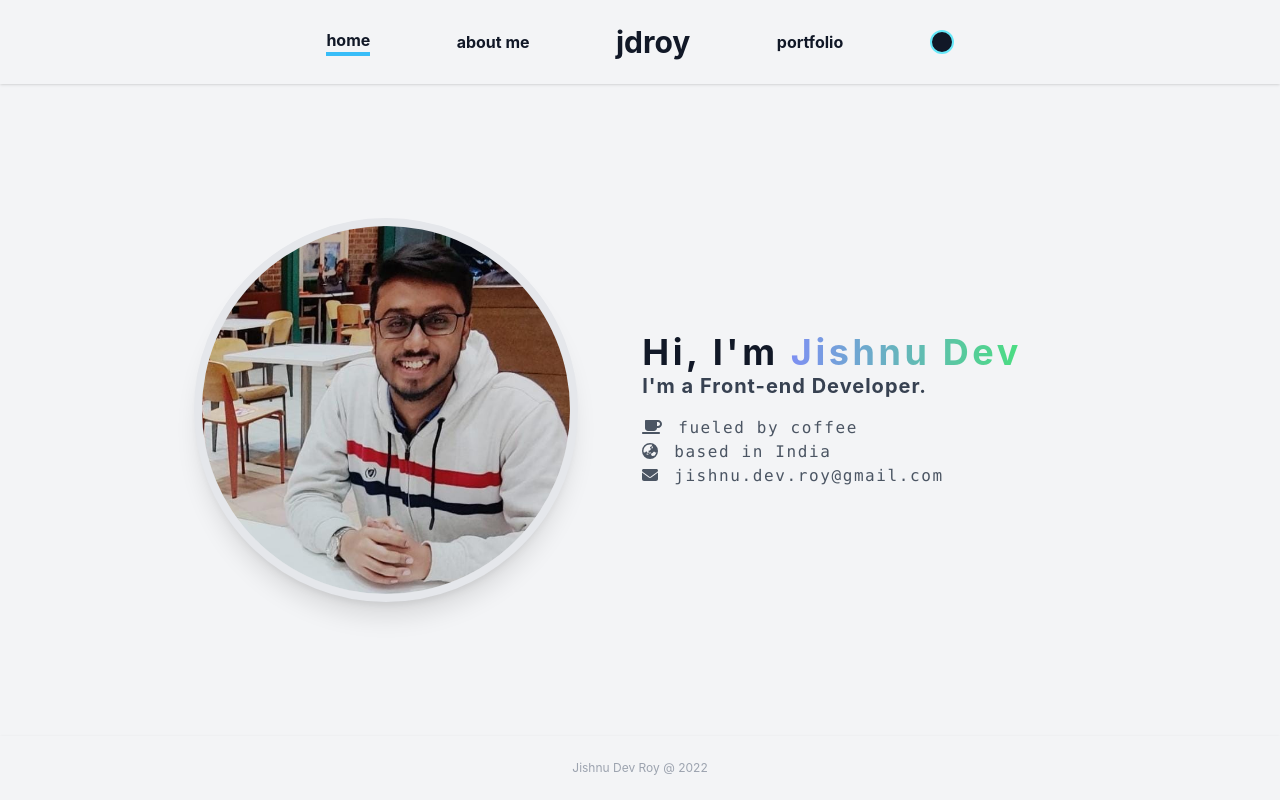
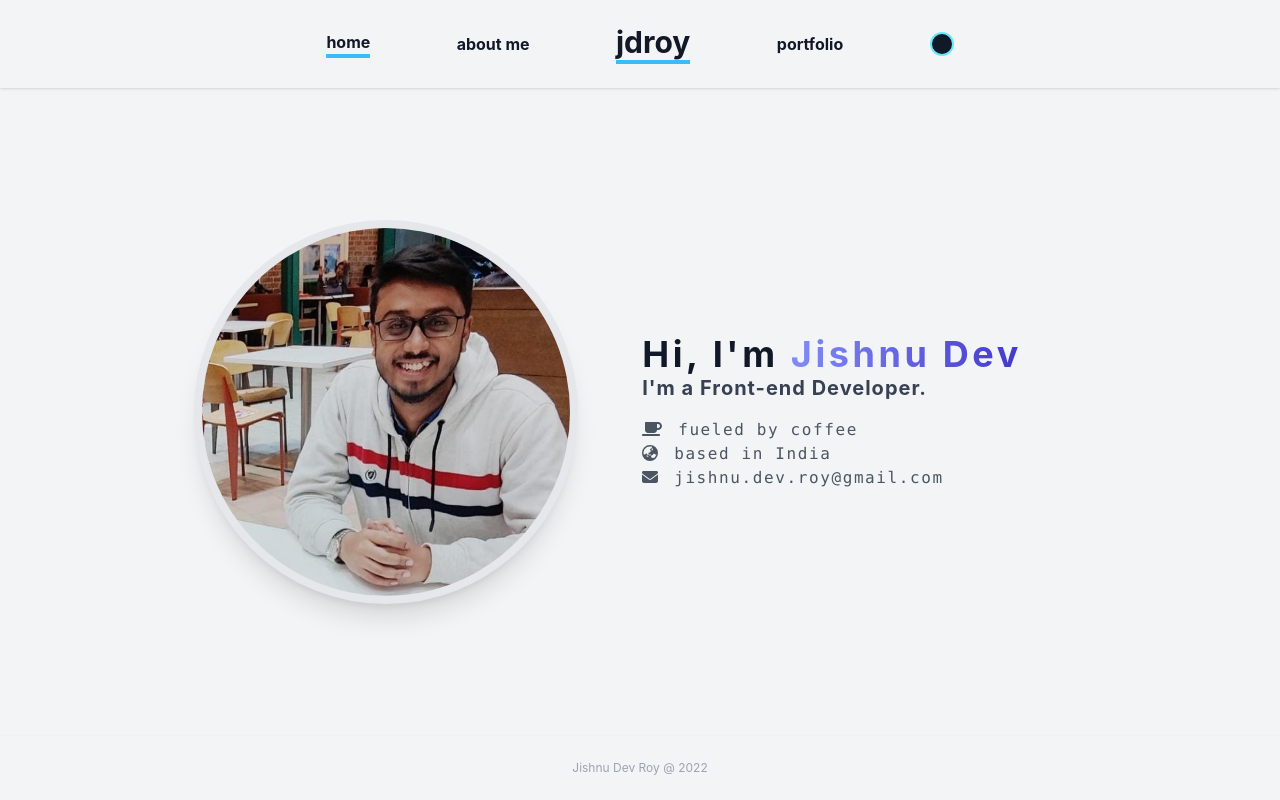
Before and after one commit to jishnu0712/myPortfolio, a React (Create React App) app: page / in a window 1280 px wide. Built offline with nearby package versions, Linux system fonts and the light colour scheme.

Commit message:
MainComponent Navbar code optimized and dark mode

```diff
--- a/src/Theme/Theme.js
+++ b/src/Theme/Theme.js
@@ -1,6 +1,6 @@
 export const theme = {
 
     white: 'bg-gray-50',
-    dark: 'bg-zinc-600 text-white',
+    dark: 'bg-gray-900 text-white',
     fontDarkMode: 'text-slate-50',
 }
--- a/src/components/Header.js
+++ b/src/components/Header.js
@@ -1,43 +1,36 @@
-import { React, useContext } from 'react';
-import { NavLink } from "react-router-dom";
+import { useContext } from 'react';
+import { NavLink } from 'react-router-dom';
 import { UserContext } from '../context/context';
 import { theme } from '../Theme/Theme';
 
 const Header = () => {
-  const myContext = useContext(UserContext)
-  const { darkMode, setDarkMode } = myContext
+  const { darkMode, setDarkMode } = useContext(UserContext);
+
+  const headerLinks = [
+    { to: '/', text: 'home' },
+    { to: '/about', text: 'about me' },
+    { to: '/', text: 'jdroy', className: 'text-3xl cursor-pointer hover:text-gray-500' },
+    { to: '/portfolio', text: 'portfolio' },
+  ];
 
   return (
-    <header className={` shadow py-6 flex  justify-center select-none  ${darkMode ? theme['dark'] : ''}`}>
-      <div className={`header-links-container  w-3/4  font-bold text-gray-900 flex flex-wrap justify-evenly items-center`} >
-        <NavLink
-          to="/"
-          className={(isActive) => (isActive.isActive ? 'border-b-4 border-sky-400' : '')}
-        >
-          <p className="home cursor-pointer">home</p>
-        </NavLink>
-
-        <NavLink
-          to="/about"
-          className={(isActive) => (isActive.isActive ? 'border-b-4 border-sky-400' : '')}
-        >
-          <p className="about-me cursor-pointer ">
-            about me
-          </p>
-        </NavLink>
-
-        <NavLink to="/">
-          <p className="name  text-3xl cursor-pointer hover:text-gray-500">jdroy</p>
-        </NavLink>
-
-        <NavLink to="/portfolio"
-          className={(isActive) => (isActive.isActive ? 'border-b-4 border-sky-400' : '')}
-        >
-          <p className="portfolio cursor-pointer">portfolio</p>
-        </NavLink>
+    <header className={`shadow py-6 flex justify-center select-none ${darkMode ? theme['dark'] : ''}`}>
+      <div className={`header-links-container w-3/4 font-bold ${darkMode ? 'text-gray-300' : 'text-gray-900'}  flex flex-wrap justify-evenly items-center`}>
+        {headerLinks.map((link, index) => (
+          <NavLink
+            key={index}
+            to={link.to}
+            className={isActive => (isActive.isActive ? 'border-b-4 border-sky-400' : '')}
+          >
+            <p className={link.className || 'cursor-pointer'}>{link.text}</p>
+          </NavLink>
+        ))}
         {/* dark mode toggle */}
-        <div className={`circle w-6 h-6 border-cyan-300 border-2  rounded-full cursor-pointer hover:shadow hover:shadow-cyan-300 ${darkMode ? 'bg-slate-300' : 'bg-gray-900'}`}
-          onClick={ ()=>setDarkMode( prev => !prev ) }></div>
+        <div
+          className={`circle w-6 h-6 border-cyan-300 border-2 rounded-full cursor-pointer hover:shadow hover:shadow-cyan-300 ${darkMode ? 'bg-slate-300' : 'bg-gray-900'
+            }`}
+          onClick={() => setDarkMode(prev => !prev)}
+        ></div>
       </div>
     </header>
   );
--- a/src/pages/MainComponent.js
+++ b/src/pages/MainComponent.js
@@ -1,44 +1,40 @@
-import React, { useContext } from 'react';
-import { FontAwesomeIcon } from '@fortawesome/react-fontawesome'
-import { faCoffee, faEarthAsia, faEnvelope } from '@fortawesome/free-solid-svg-icons'
+import { useContext } from 'react';
+import { FontAwesomeIcon } from '@fortawesome/react-fontawesome';
+import { faCoffee, faEarthAsia, faEnvelope } from '@fortawesome/free-solid-svg-icons';
 import { UserContext } from '../context/context';
 import { theme } from '../Theme/Theme';
 
-
-const coffee = <FontAwesomeIcon icon={faCoffee} />
-const asia   = <FontAwesomeIcon icon={faEarthAsia} />
-const email  = <FontAwesomeIcon icon={faEnvelope} />
+const coffee = <FontAwesomeIcon icon={faCoffee} />;
+const asia = <FontAwesomeIcon icon={faEarthAsia} />;
+const email = <FontAwesomeIcon icon={faEnvelope} />;
 
 const MainComponent = () => {
-    const myContext = useContext(UserContext)
-  const { darkMode } = myContext
+    const { darkMode } = useContext(UserContext);
+
+    const classNames = {
+        container: `flex-grow p-8 w-full flex flex-col justify-center items-center sm:flex-col lg:flex-row ${darkMode ? theme['dark'] : ''}`,
+        intro: `intro m-16 select-none ${darkMode ? 'text-white' : 'text-gray-900'}`,
+        headline: `headline font-bold text-4xl tracking-widest hover:text-indigo-400 ${darkMode ? 'text-white' : 'text-gray-900'}`,
+        gradientText: `text-transparent bg-clip-text bg-gradient-to-r ${darkMode ? 'from-indigo-400 to-green-400' : 'from-indigo-400 to-indigo-700'}`,
+        subHeadline: `sub-headline font-bold text-xl tracking-wider text-left hover:text-indigo-700 ${darkMode ? 'text-gray-300' : 'text-gray-700'}`,
+        listItem: `coffee hover:text-indigo-700 hover:font-bold ${darkMode ? 'text-gray-300' : 'text-gray-600'}`,
+    };
+
     return (
-        <main className={`flex-grow p-8 w-full flex flex-col justify-center items-center sm:flex-col lg:flex-row ${darkMode ? theme['dark'] : ''}`}>
-
-            <img src={ process.env.PUBLIC_URL + "/img/myImg.jpeg"} alt="profile cover" className=" img-circle w-48 h-48 sm:w-64 sm:h-64 lg:w-96 lg:h-96 rounded-full bg-blue-300 shadow-xl border-8 border-gray-200"/>
-
-            <div className="intro m-16 select-none ">
-
-                <h1 className="headline font-bold text-gray-900 text-4xl tracking-widest hover:text-indigo-400">Hi, I'm
-                    <span className='text-transparent bg-clip-text bg-gradient-to-r from-indigo-400 to-green-400'> Jishnu Dev</span>
+        <main className={classNames.container}>
+            <img src={process.env.PUBLIC_URL + "/img/myImg.jpeg"} alt="profile cover" className="img-circle w-48 h-48 sm:w-64 sm:h-64 lg:w-96 lg:h-96 rounded-full bg-blue-300 shadow-xl border-8 border-gray-200" />
+            <div className={classNames.intro}>
+                <h1 className={classNames.headline}>
+                    Hi, I'm <span className={classNames.gradientText}>Jishnu Dev</span>
                 </h1>
-
-                <h3 className="sub-headline font-bold text-gray-700 text-xl tracking-wider text-left hover:text-indigo-700">I'm a Front-end Developer.</h3>
-
-                <ul className="details text-gray-600 text-base font-mono mt-4 tracking-widest">
-
-                    <li className="coffee hover:text-indigo-700 hover:font-bold">{coffee}<p
-                        className='pl-4 inline-block'>fueled by coffee</p></li>
-
-                    <li className="location hover:text-indigo-700 hover:font-bold">{asia}<p
-                        className='pl-4 inline-block'>based in India</p></li>
-
-                    <li className="email hover:text-indigo-700 hover:font-bold select-all">{email}<p
-                        className='pl-4 inline-block'>jishnu.dev.roy@gmail.com</p></li>
+                <h3 className={classNames.subHeadline}>I'm a Front-end Developer.</h3>
+                <ul className={`details text-base font-mono mt-4 tracking-widest ${classNames.listItem}`}>
+                    <li className={classNames.listItem}>{coffee}<p className={`pl-4 inline-block ${classNames.listItem}`}>fueled by coffee</p></li>
+                    <li className={classNames.listItem}>{asia}<p className={`pl-4 inline-block ${classNames.listItem}`}>based in India</p></li>
+                    <li className={classNames.listItem}>{email}<p className={`pl-4 inline-block ${classNames.listItem}`}>jishnu.dev.roy@gmail.com</p></li>
                 </ul>
-
                 <div className="social-links">
-
+                    {/* Add your social links here */}
                 </div>
             </div>
         </main>
--- a/src/pages/Portfolio.js
+++ b/src/pages/Portfolio.js
@@ -2,7 +2,7 @@ import React from 'react';
 
 const buttonClass = `py-2 px-4 ml-4 mb-4  border-2 border-gray-400
  rounded-full text-lg tracking-wider font-semibold shadow-lg hover:text-gray-500`;
-const portFolioBoxClass = `portfolio-box py-2 px-4 flex flex-col justify-center items-center w-7/12 sm:w-5/12  2xl:w-1/4`;
+const portFolioBoxClass = `portfolio-box py-2 px-4 flex flex-col justify-center items-center w-7/12 Asm:w-5/12  2xl:w-1/4`;
 const projectTitleClass = `title font-serif text-gray-900 font-bold text-3xl tracking-widest mb-8`;
 
 function Portfolio() {
```
